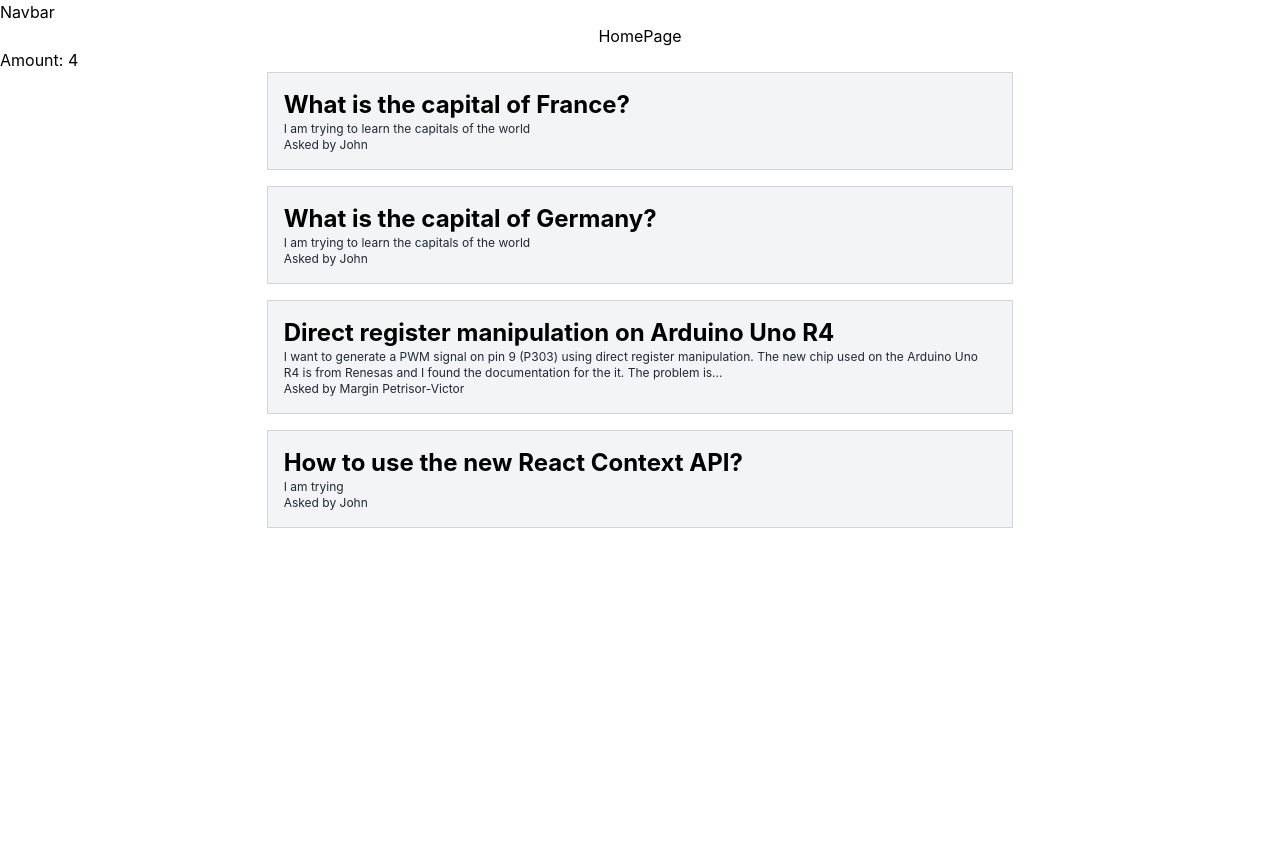
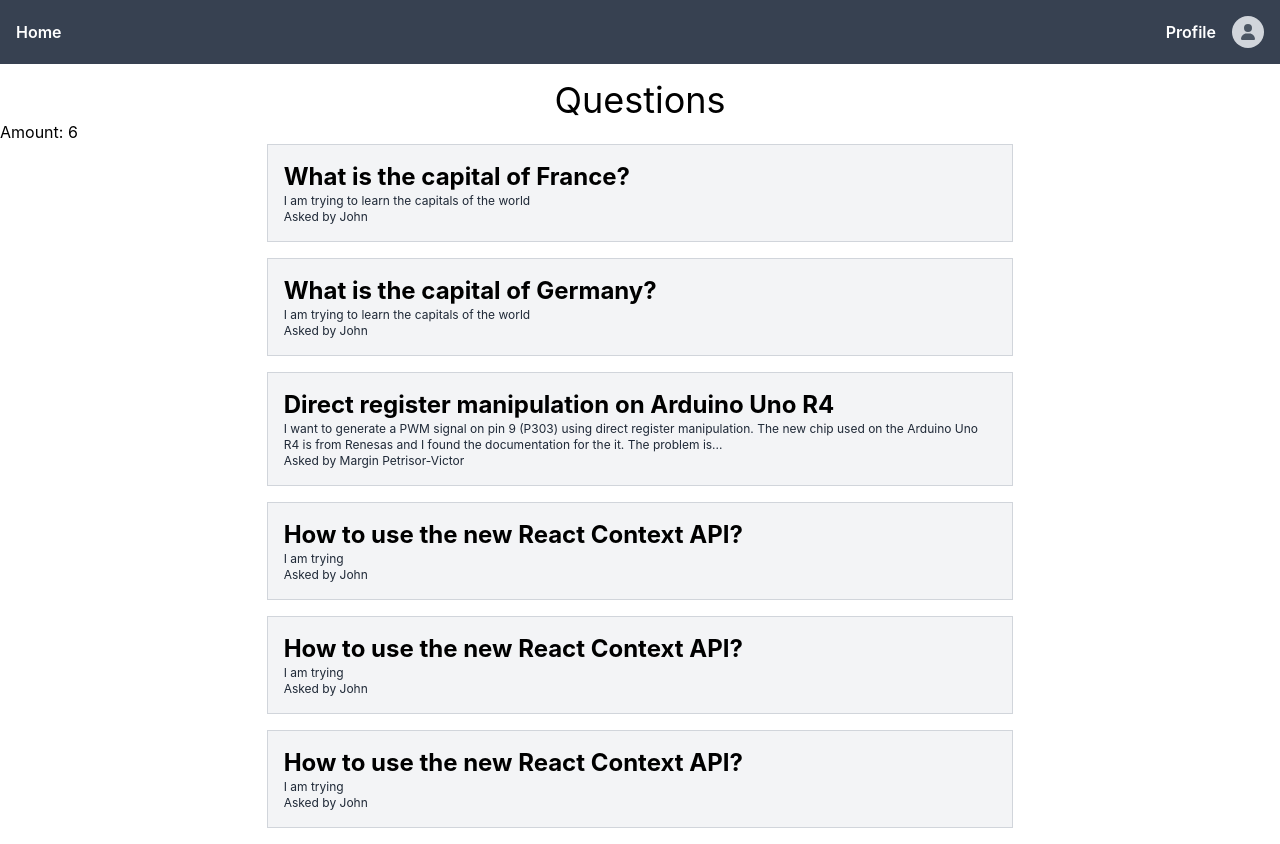
Before and after one commit to HristiyanPetkov/MiniStackOverflow, a React (Create React App) app in the folder frontend/: page / in a window 1280 px wide. Before the commit the page ends 800 px from the top, so only its background shows below. Built offline with nearby package versions, Linux system fonts and the light colour scheme.

Commit message:
[Update] Functional Navbar and updated home and question page

```diff
--- a/frontend/package.json
+++ b/frontend/package.json
@@ -3,6 +3,9 @@
   "version": "0.1.0",
   "private": true,
   "dependencies": {
+    "@fortawesome/fontawesome-svg-core": "^6.5.2",
+    "@fortawesome/free-solid-svg-icons": "^6.5.2",
+    "@fortawesome/react-fontawesome": "^0.2.0",
     "@testing-library/jest-dom": "^5.17.0",
     "@testing-library/react": "^13.4.0",
     "@testing-library/user-event": "^13.5.0",
--- a/frontend/src/App.jsx
+++ b/frontend/src/App.jsx
@@ -6,11 +6,13 @@ import QuestionPage from "./components/QuestionPage";
 const App = () => (
         <Router>
             <Navbar />
-            <Routes>
-                <Route path='/homePage' element={<HomePage />} />
-                <Route path='/' element={<HomePage />} />
-                <Route path='/questions/:questionId' element={<QuestionPage />} />
-            </Routes>
+            <div className="mt-20">
+                <Routes>
+                    <Route path='/homePage' element={<HomePage />} />
+                    <Route path='/' element={<HomePage />} />
+                    <Route path='/questions/:questionId' element={<QuestionPage />} />
+                </Routes>
+            </div>
         </Router>
 );
 
--- a/frontend/src/components/HomePage.jsx
+++ b/frontend/src/components/HomePage.jsx
@@ -29,13 +29,25 @@ const questions = [
         title: "How to use the new React Context API?",
         description: "I am trying",
         user: "John",
+    },
+    {
+        id: 6,
+        title: "How to use the new React Context API?",
+        description: "I am trying",
+        user: "John",
+    },
+    {
+        id: 7,
+        title: "How to use the new React Context API?",
+        description: "I am trying",
+        user: "John",
     }
 ];
 
 const HomePage = () => {
     return (
         <div>
-            <h1 className="text-center" >HomePage</h1>
+            <h1 className="text-center text-4xl" >Questions</h1>
             <ul className="flex-col flex">
                 <p>Amount: {questions.length}</p>
                 {questions.map((question) => (
--- a/frontend/src/components/Navbar.jsx
+++ b/frontend/src/components/Navbar.jsx
@@ -1,6 +1,19 @@
+import React from 'react';
+import { Link } from 'react-router-dom';
+import { FontAwesomeIcon } from '@fortawesome/react-fontawesome';
+import { faUser } from '@fortawesome/free-solid-svg-icons';
+
 const Navbar = () => {
     return (
-        <div>Navbar</div>
+        <nav className="fixed top-0 left-0 w-full bg-gray-700 p-4 z-10 flex justify-between items-center">
+            <Link to="/homePage" className="text-white font-semibold">Home</Link>
+            <div className="flex items-center">
+                <Link to="/profile" className="text-white font-semibold mr-4">Profile</Link>
+                <div className="w-8 h-8 flex justify-center items-center bg-gray-300 rounded-full">
+                    <FontAwesomeIcon icon={faUser} className="text-gray-600" />
+                </div>
+            </div>
+        </nav>
     );
 }
 
--- a/frontend/src/components/QuestionPage.jsx
+++ b/frontend/src/components/QuestionPage.jsx
@@ -42,13 +42,13 @@ const QuestionPage = () => {
     return (
         <div className="bg-gray-100 border border-gray-300 p-4 mb-4 w-7/12 mx-auto">
             <div>
-                <h1 className="text-2xl font-bold mb-2">{question.title} </h1>
-                <p className="text-gray-800 text-xs">{question.description}</p>
-                <p className="text-gray-800 text-xs">Asked by {question.user}</p>
-
+                <h1 className="text-3xl font-bold mb-2">{question.title} </h1>
+                <p className="text-gray-800">{question.description}</p>
+                <br/>
+                <p className="text-gray-800">Asked by {question.user}</p>
             </div>
             <div>
-                <h2 className="text-2xl font-bold mb-2">Comments</h2>
+                <h2 className="text-2xl font-bold mb-2 mt-2">Comments</h2>
                 <ul>
                     {comments.map((comment) => (
                         <li key={comment.id}>
```
Also changed, not shown: 1 other file (tests, documents, lock files or other folders).
